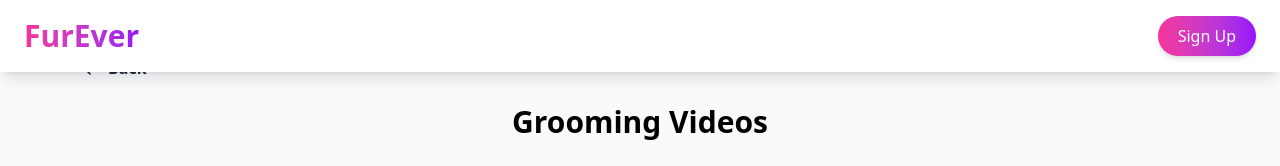
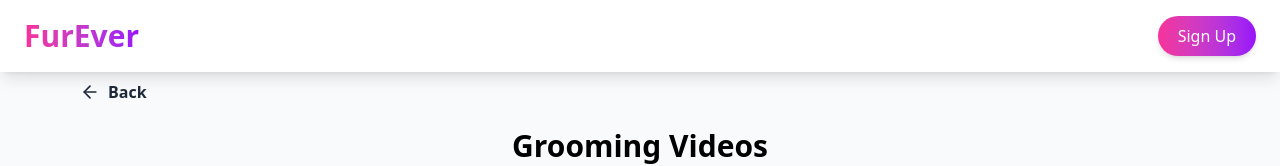
Before and after one commit to AY-CODED/Furever_Care, a React (Vite) app: page /grooming in a window 1280 px wide. Shown: the top 166 px of the page. Built offline with nearby package versions, Linux system fonts and the light colour scheme.

Commit message:
changes made

```diff
--- a/src/pages/Grooming.jsx
+++ b/src/pages/Grooming.jsx
@@ -53,7 +53,7 @@ const Grooming = () => {
             {/* Back Button */}
             <button
                 onClick={() => navigate(-1)}
-                className="flex items-center mb-6 text-gray-800 font-semibold hover:text-gray-600"
+                className="flex items-center mb-6 text-gray-800 font-semibold hover:text-gray-600 mt-6"
             >
                 <ArrowLeft className="w-5 h-5 mr-2" /> Back
             </button>
```
